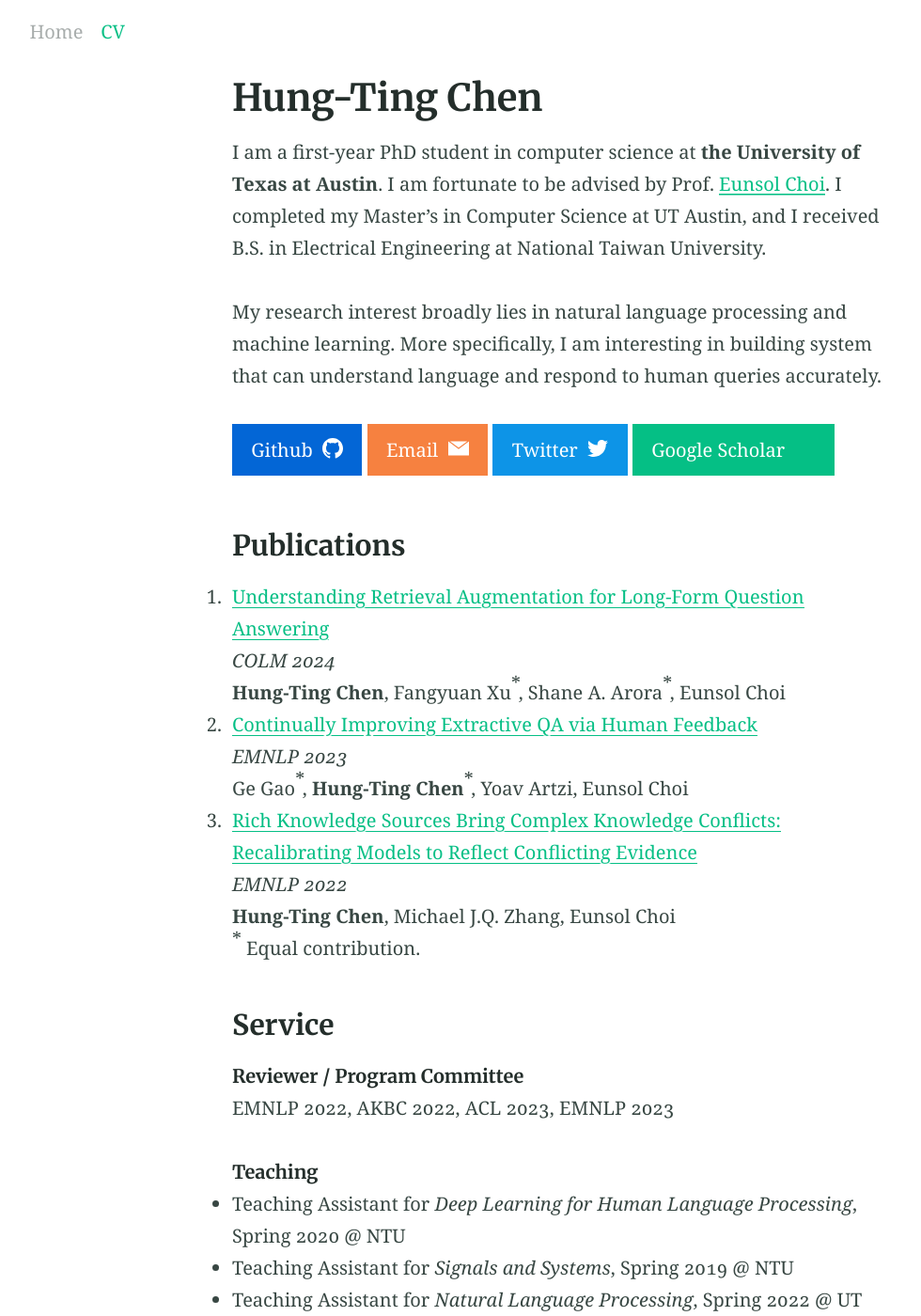
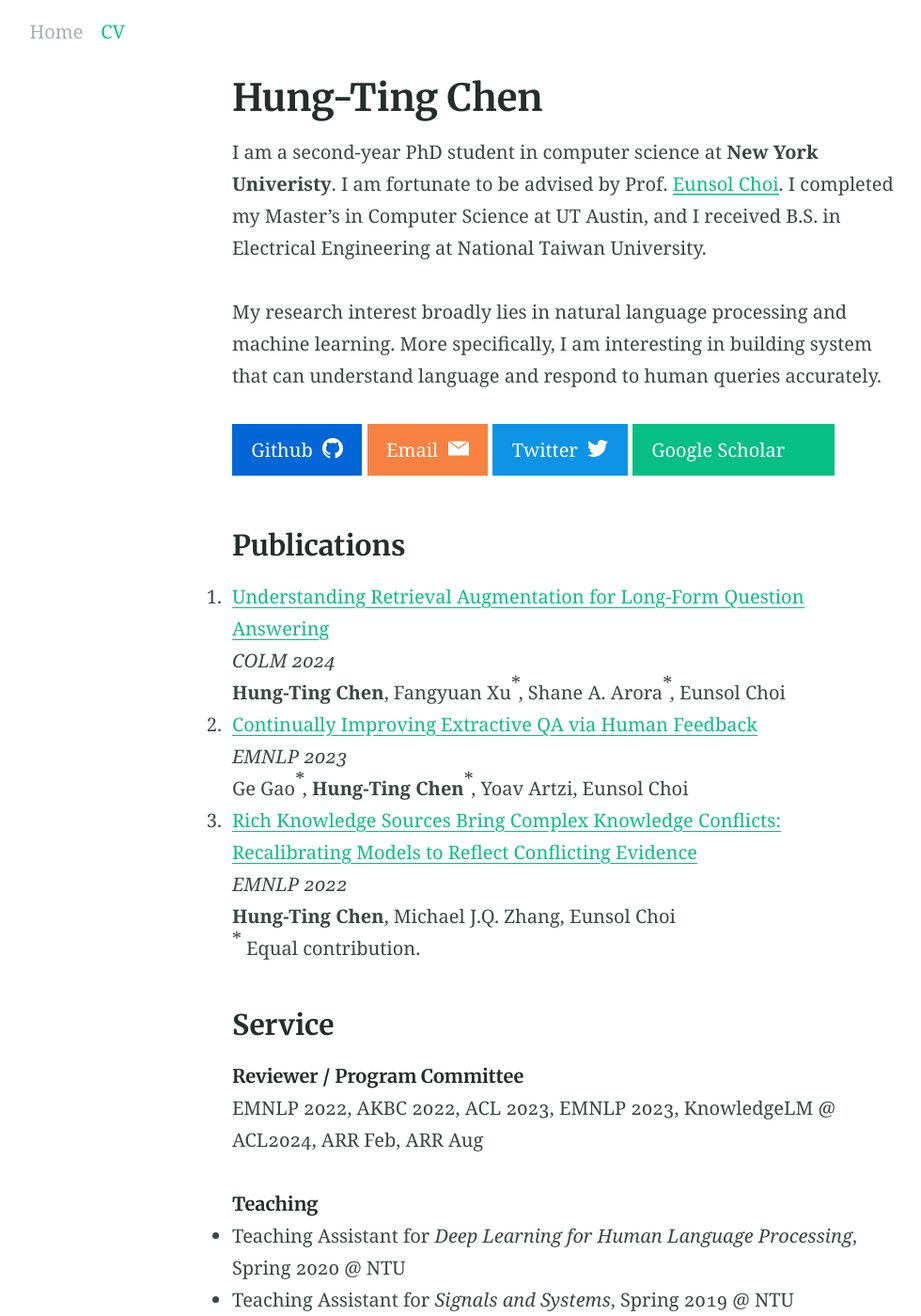
Before and after one commit to timchen0618/timchen0618.github.io, a Jekyll site: the page built from index.md, in a window 1280 px wide and 1400 px high. Shown: the whole window at 94% size, without its empty margins (36-1016 px from the left). Built offline with Jekyll 4.4.1, drawn with Linux system fonts in a browser that asks for light colours.

Commit message:
update pub

```diff
--- a/index.md
+++ b/index.md
@@ -7,13 +7,13 @@
 # excerpt: "Alembic is a starting point for [Jekyll](https://jekyllrb.com/) projects. Rather than starting from scratch, this boilerplate is designed to get the ball rolling immediately. Install it, configure it, tweak it, push it."
 ---
 
-I am a first-year PhD student in computer science at **the University of Texas at Austin**. I am fortunate to be advised by Prof. [Eunsol Choi](https://www.cs.utexas.edu/~eunsol/). I completed my Master’s in Computer Science at UT Austin, and I received B.S. in Electrical Engineering at National Taiwan University.
+I am a second-year PhD student in computer science at **New York Univeristy**. I am fortunate to be advised by Prof. [Eunsol Choi](https://eunsol.github.io/). I completed my Master’s in Computer Science at UT Austin, and I received B.S. in Electrical Engineering at National Taiwan University.
 
 My research interest broadly lies in natural language processing and machine learning. More specifically, I am interesting in building system that can understand language and respond to human queries accurately.
 
 
 
-{% include button.html text="Github" icon="github" link="https://github.com/timchen0618" color="#0366d6" %} {% include button.html text="Email" icon="email" link="mailto:hungtingchen@utexas.edu" color="#f68140" %} {% include button.html text="Twitter" icon="twitter" link="https://twitter.com/hungting_chen" color="#0d94e7" %} {% include button.html text="Google Scholar" icon="google scholar" link="https://scholar.google.com/citations?user=dApuTpsAAAAJ&hl=en" %}
+{% include button.html text="Github" icon="github" link="https://github.com/timchen0618" color="#0366d6" %} {% include button.html text="Email" icon="email" link="mailto:hung-ting.chen@nyu.edu" color="#f68140" %} {% include button.html text="Twitter" icon="twitter" link="https://twitter.com/hungting_chen" color="#0d94e7" %} {% include button.html text="Google Scholar" icon="google scholar" link="https://scholar.google.com/citations?user=dApuTpsAAAAJ&hl=en" %}
 
 ### Publications
 1. [Understanding Retrieval Augmentation for Long-Form Question Answering](https://arxiv.org/abs/2310.12150)
@@ -29,7 +29,7 @@
 
 ### Service
 ###### Reviewer / Program Committee
-EMNLP 2022, AKBC 2022, ACL 2023, EMNLP 2023
+EMNLP 2022, AKBC 2022, ACL 2023, EMNLP 2023, KnowledgeLM @ ACL2024, ARR Feb, ARR Aug
 
 ###### Teaching
 - Teaching Assistant for *Deep Learning for Human Language Processing*, Spring 2020 @ NTU
```
